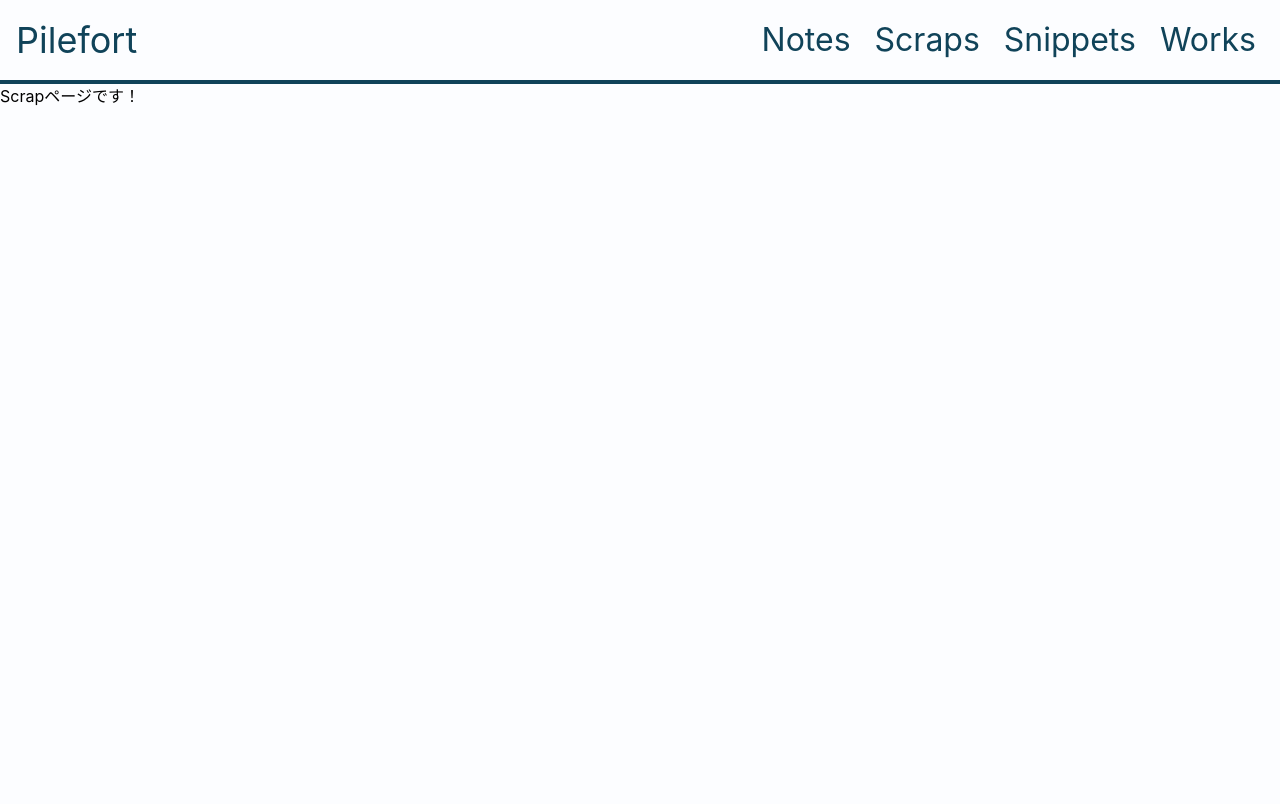
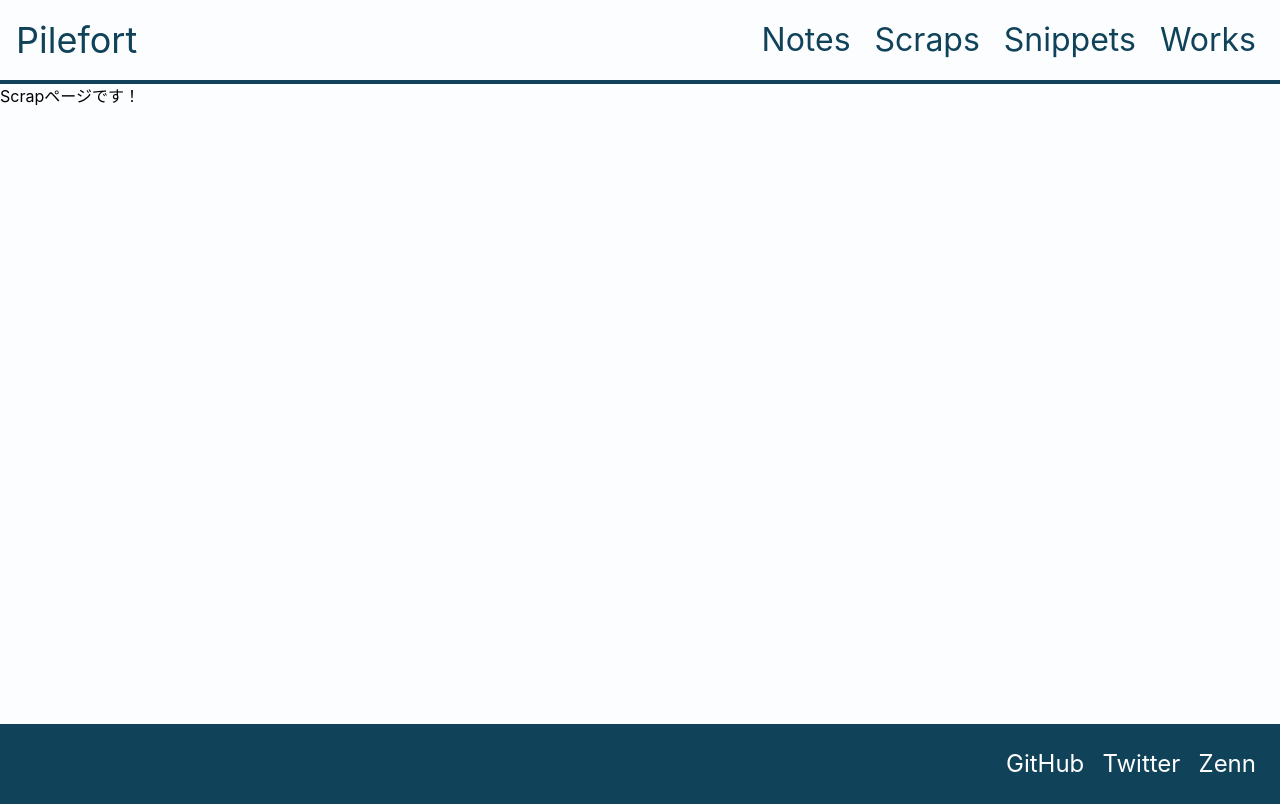
Before and after one commit to pilefort/blog, a Next.js app: page /scraps in a window 1280 px wide. Built offline with nearby package versions, Linux system fonts and the light colour scheme.

Commit message:
feat フッターを追加しました

```diff
--- a/pages/_app.tsx
+++ b/pages/_app.tsx
@@ -1,12 +1,16 @@
 import '../styles/globals.css'
 import type { AppProps } from 'next/app'
 import Header from '../src/components/Layouts/Header'
+import Footer from '../src/components/Layouts/Footer'
 
 function MyApp({ Component, pageProps }: AppProps) {
   return (
     <>
       <Header />
-      <Component {...pageProps} />
+      <div className="h-[calc(100vh-(80px+80px))]">
+        <Component {...pageProps} />
+      </div>
+      <Footer />
     </>
   )
 }
--- /dev/null
+++ b/src/components/Layouts/Footer.tsx
@@ -0,0 +1,31 @@
+import { useEffect, useState } from 'react'
+import { useRouter } from 'next/router'
+
+const Footer = () => {
+  const router = useRouter()
+  const [isDesktop, setIsDesktop] = useState(true)
+
+  useEffect(() => {
+    if (!router.isReady) return
+
+    window.innerWidth >= 900 ? setIsDesktop(true) : setIsDesktop(false)
+  }, [router.isReady])
+
+  return <div>{isDesktop ? <DesktopFooter /> : <></>}</div>
+}
+
+const DesktopFooter = () => {
+  return (
+    <div className="hidden lg:block">
+      <div className="flex h-[80px] items-center justify-end bg-[#104359] text-[24px] text-[white]">
+        <div className="mx-[24px] flex w-[250px] items-center  justify-between">
+          <div>GitHub</div>
+          <div>Twitter</div>
+          <div>Zenn</div>
+        </div>
+      </div>
+    </div>
+  )
+}
+
+export default Footer
```
